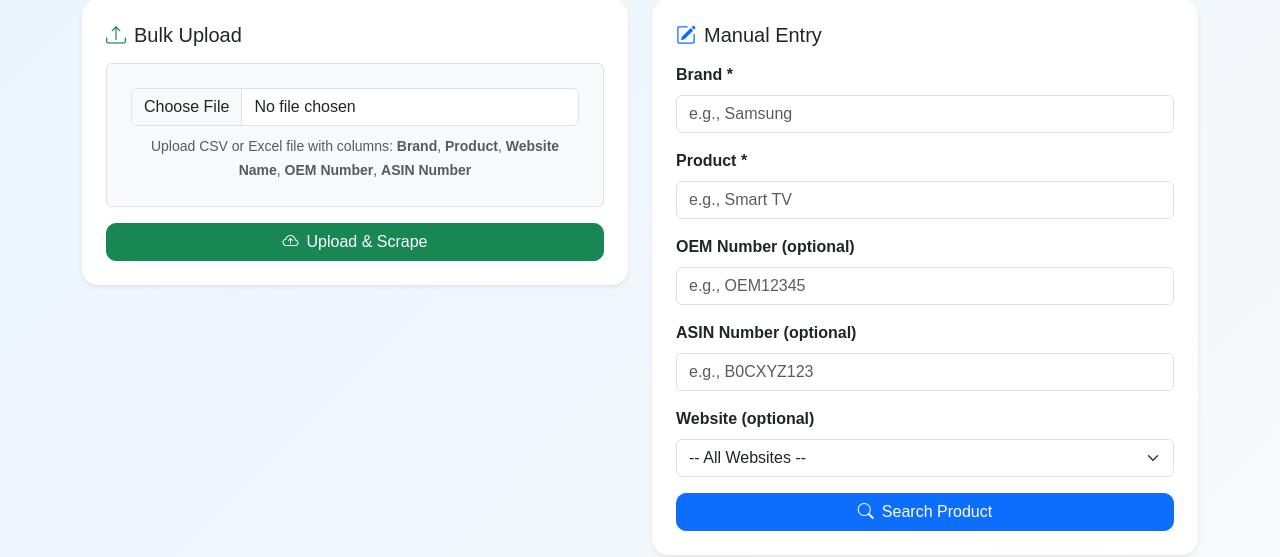
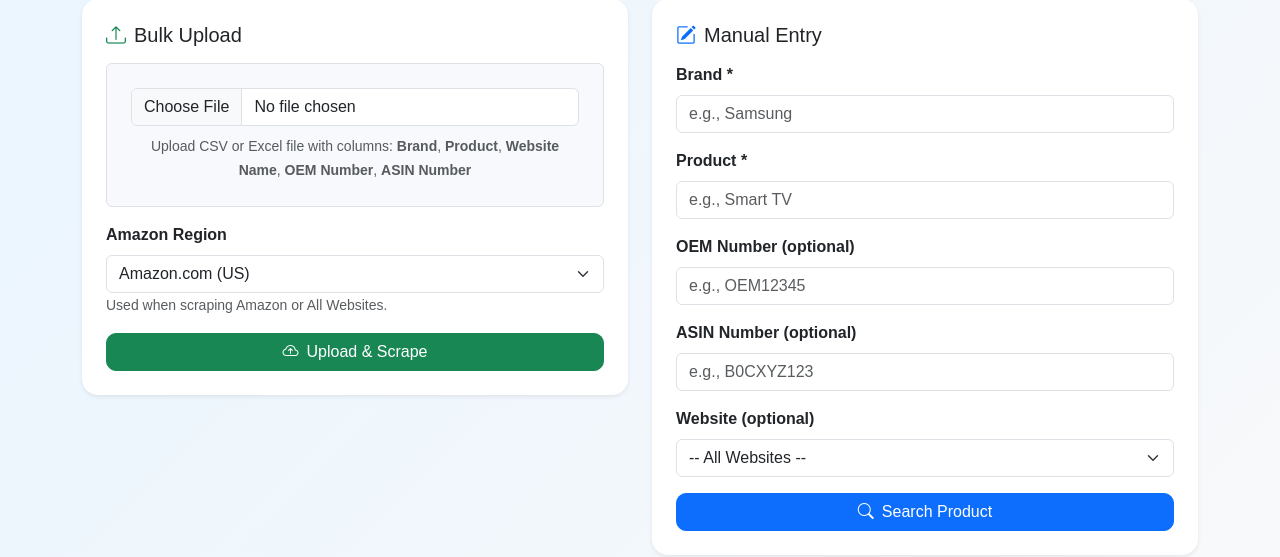
Before and after one commit to harrish1709/Web_Scraper_Python, a Flask app: page / in a window 1280 px wide. Shown: the part 167-724 px from the top of the page. Run offline with Flask 3, Linux system fonts and the light colour scheme.

Commit message:
Update index.html

```diff
--- a/templates/index.html
+++ b/templates/index.html
@@ -90,6 +90,33 @@
                 <b>Brand</b>, <b>Product</b>, <b>Website Name</b>, <b>OEM Number</b>, <b>ASIN Number</b>
               </small>
             </div>
+
+            <!-- Amazon Region for Bulk Upload -->
+            <div class="mb-3" id="amazonCountrySectionBulk">
+              <label class="form-label fw-semibold">Amazon Region</label>
+              <select name="amazon_country" class="form-select">
+                <option value="amazon.com">Amazon.com (US)</option>
+                <option value="amazon.co.uk">Amazon UK</option>
+                <option value="amazon.in">Amazon India</option>
+                <option value="amazon.ae">Amazon UAE</option>
+                <option value="amazon.de">Amazon Germany</option>
+                <option value="amazon.fr">Amazon France</option>
+                <option value="amazon.it">Amazon Italy</option>
+                <option value="amazon.es">Amazon Spain</option>
+                <option value="amazon.ca">Amazon Canada</option>
+                <option value="amazon.com.au">Amazon Australia</option>
+                <option value="amazon.sg">Amazon Singapore</option>
+                <option value="amazon.sa">Amazon Saudi Arabia</option>
+                <option value="amazon.nl">Amazon Netherlands</option>
+                <option value="amazon.pl">Amazon Poland</option>
+                <option value="amazon.se">Amazon Sweden</option>
+                <option value="amazon.co.jp">Amazon Japan</option>
+                <option value="amazon.com.br">Amazon Brazil</option>
+                <option value="amazon.com.mx">Amazon Mexico</option>
+              </select>
+              <small class="text-muted">Used when scraping Amazon or All Websites.</small>
+            </div>
+
             <button type="submit" class="btn btn-success w-100">
               <i class="bi bi-cloud-arrow-up me-2"></i>Upload & Scrape
             </button>
@@ -121,13 +148,46 @@
             <div class="mb-3">
               <label class="form-label fw-semibold">Website (optional)</label>
               <select name="website" class="form-select">
-                <option value="">-- All Websites --</option>
+                <option value="allwebsite">-- All Websites --</option>
                 <option value="amazon">Amazon</option>
                 <option value="flipkart">Flipkart</option>
                 <option value="ebay">eBay</option>
                 <option value="snapdeal">Snapdeal</option>
               </select>
             </div>
+            <div class="mb-3" id="amazonCountrySection" style="display: none;">
+              <label class="form-label fw-semibold">Amazon Region</label>
+              <select name="amazon_country" class="form-select">
+                <option value="amazon.com">Amazon.com (US)</option>
+                <option value="amazon.co.uk">Amazon UK</option>
+                <option value="amazon.in">Amazon India</option>
+                <option value="amazon.ae">Amazon UAE</option>
+                <option value="amazon.de">Amazon Germany</option>
+                <option value="amazon.fr">Amazon France</option>
+                <option value="amazon.it">Amazon Italy</option>
+                <option value="amazon.es">Amazon Spain</option>
+                <option value="amazon.ca">Amazon Canada</option>
+                <option value="amazon.com.au">Amazon Australia</option>
+                <option value="amazon.sg">Amazon Singapore</option>
+                <option value="amazon.sa">Amazon Saudi Arabia</option>
+                <option value="amazon.nl">Amazon Netherlands</option>
+                <option value="amazon.pl">Amazon Poland</option>
+                <option value="amazon.se">Amazon Sweden</option>
+                <option value="amazon.co.jp">Amazon Japan</option>
+                <option value="amazon.com.br">Amazon Brazil</option>
+                <option value="amazon.com.mx">Amazon Mexico</option>
+              </select>
+            </div>
+
+            <script>
+              const websiteSelect = document.querySelector('select[name="website"]');
+              const amazonCountrySection = document.getElementById('amazonCountrySection');
+
+              websiteSelect.addEventListener('change', () => {
+                amazonCountrySection.style.display = (websiteSelect.value === 'amazon' || websiteSelect.value === '' || websiteSelect.value === 'allwebsite') ? 'block' : 'none';
+              });
+            </script>
+
             <button type="submit" class="btn btn-primary w-100">
               <i class="bi bi-search me-2"></i>Search Product
             </button>
```
